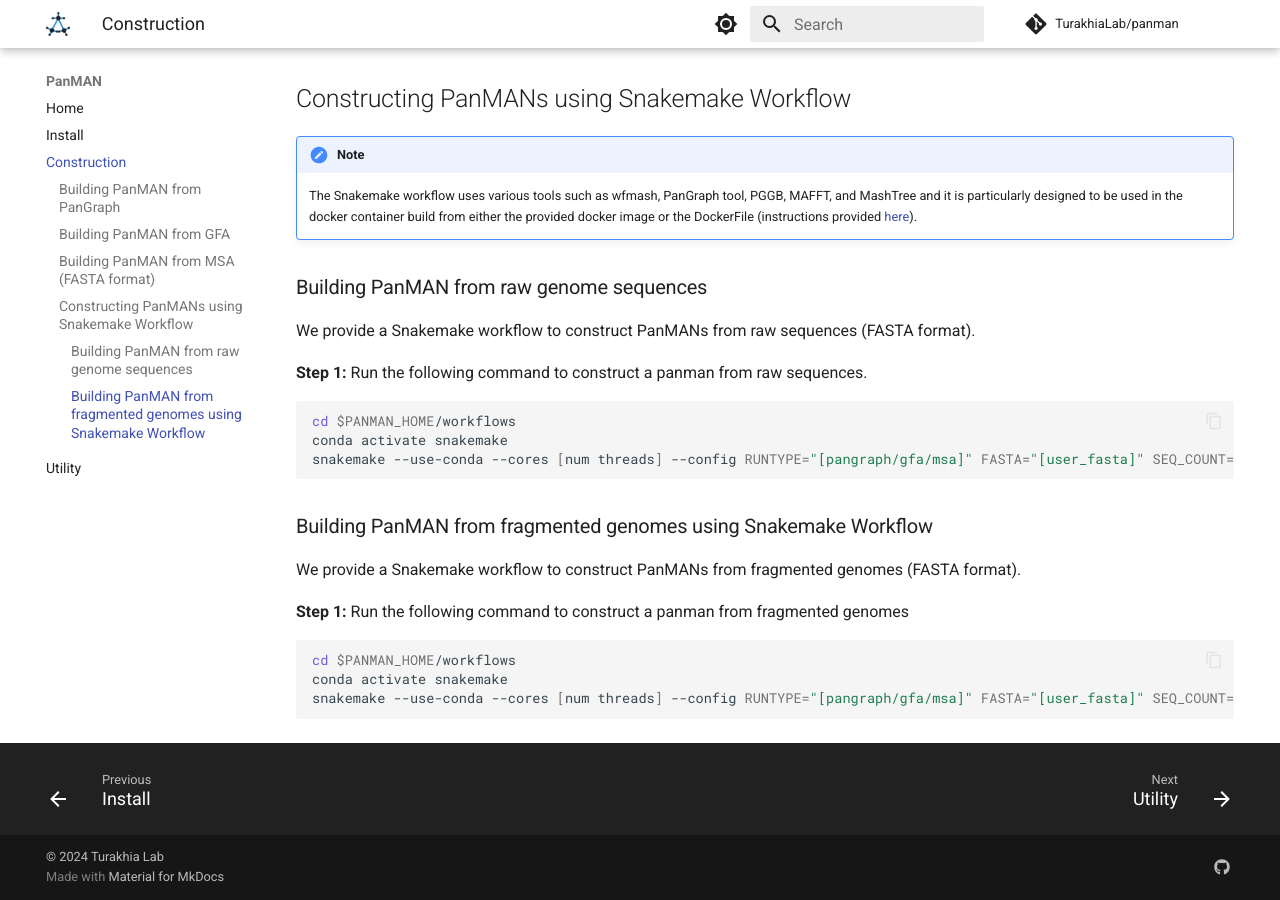
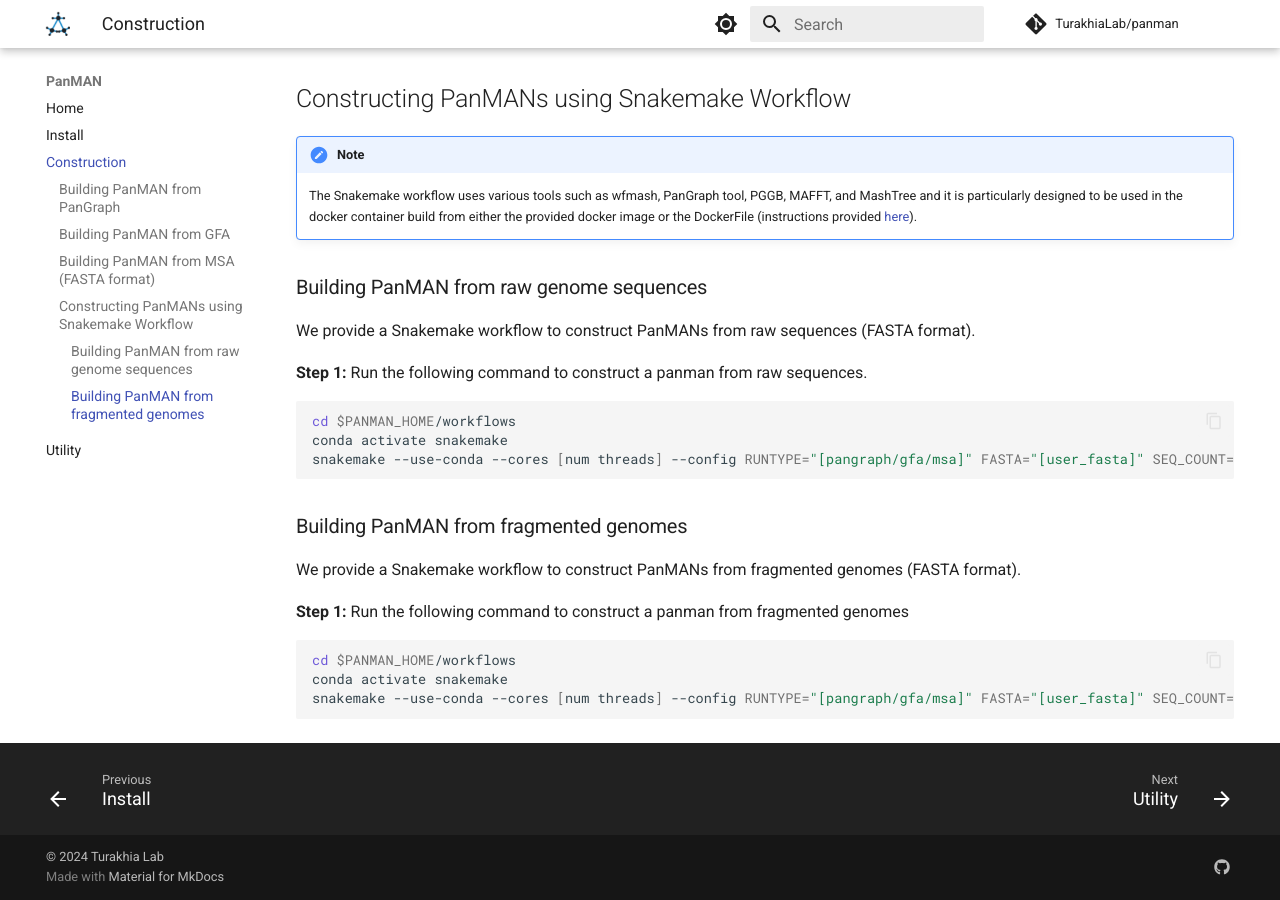
Before and after one commit to TurakhiaLab/panman, an MkDocs documentation site: the page built from docs/construction.md, in a window 1280 px wide and 900 px high, scrolled down 1244 px. Built offline with MkDocs 1.6.1 and Material for MkDocs 9.7.7, drawn with Linux system fonts in a browser that asks for light colours; comment, search, counter and statistics services are not loaded.

Commit message:
documentation for snakemake workflow

````diff
--- a/docs/construction.md
+++ b/docs/construction.md
@@ -62,7 +62,7 @@
 snakemake --use-conda --cores [num threads] --config RUNTYPE="[pangraph/gfa/msa]" FASTA="[user_fasta]" SEQ_COUNT=[haplotype_count]
 ```
 
-### Building PanMAN from fragmented genomes using Snakemake Workflow
+### Building PanMAN from fragmented genomes
 We provide a Snakemake workflow to construct PanMANs from fragmented genomes (FASTA format).
 
 **Step 1:** Run the following command to construct a panman from fragmented genomes
````
